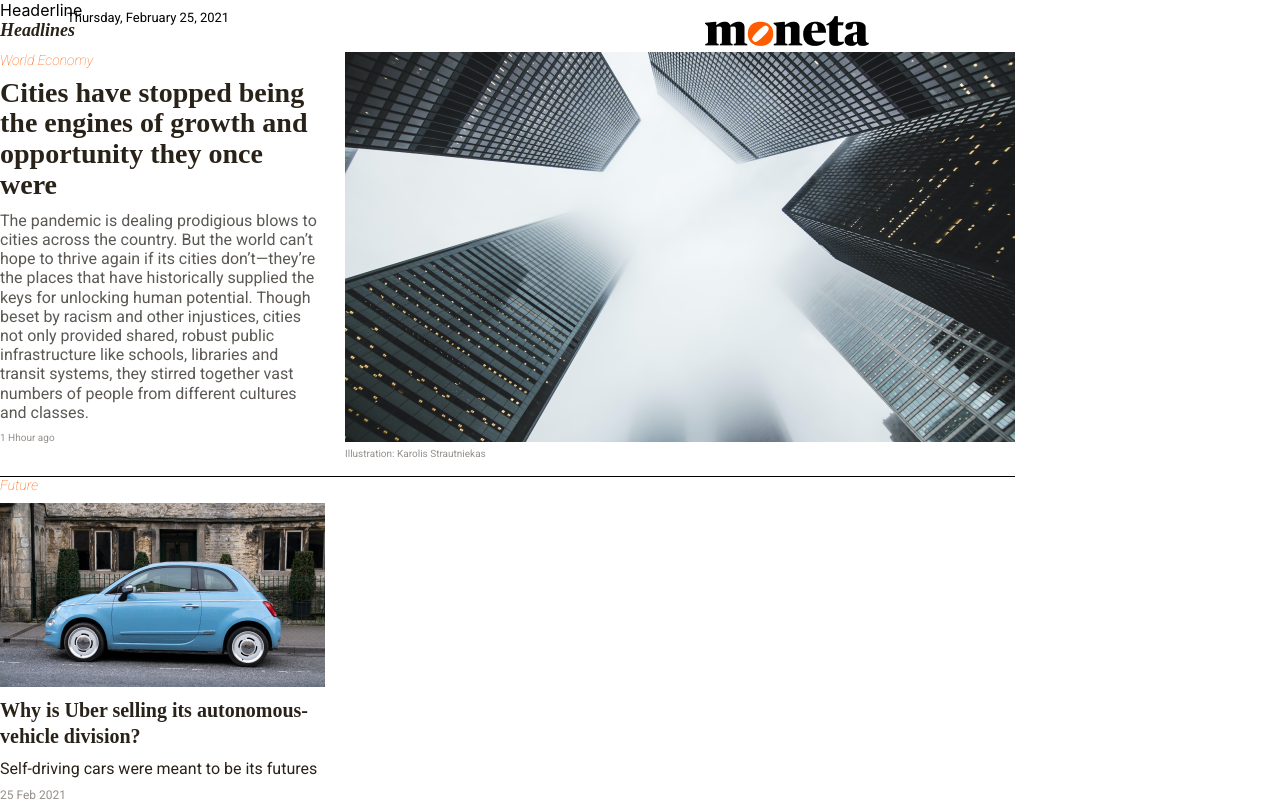
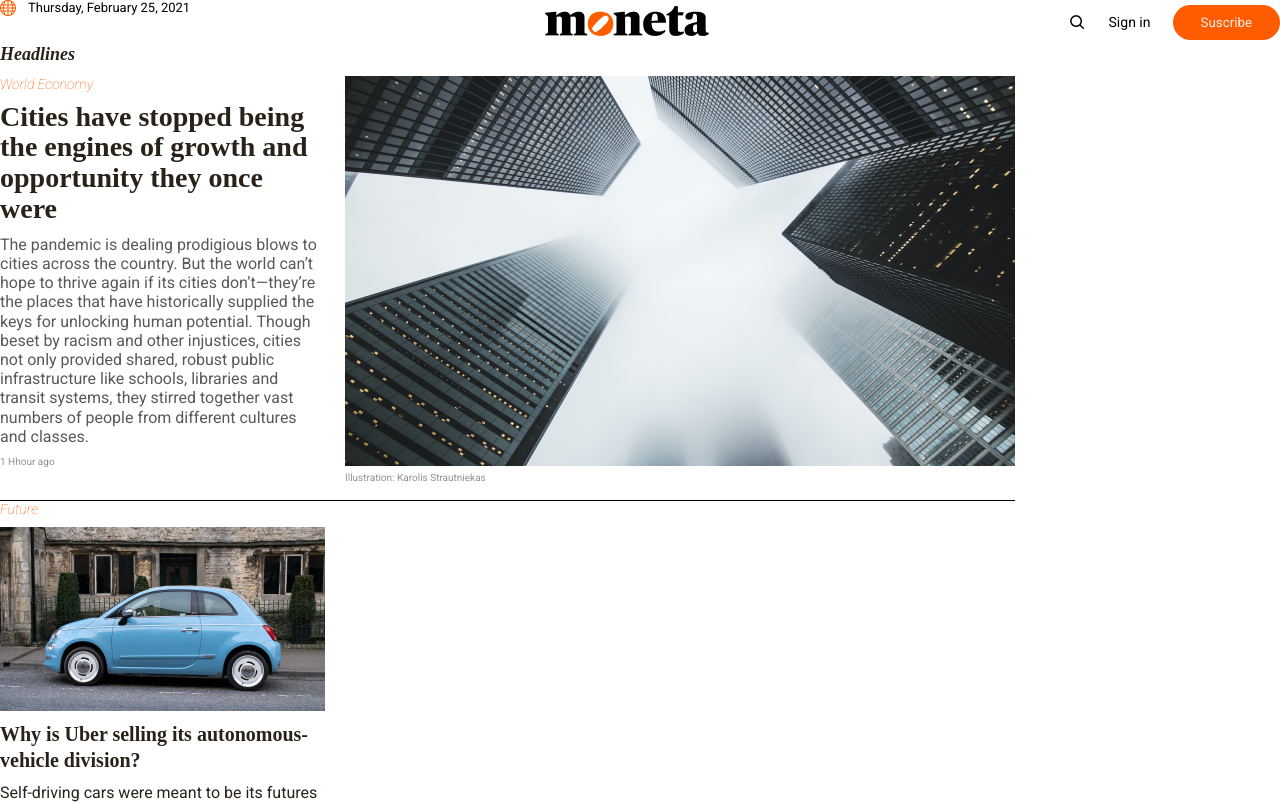
Before and after one commit to Parka/first-project, a React (Create React App) app: page / in a window 1280 px wide. Shown: the top 804 px of the page. Built offline with nearby package versions, Linux system fonts and the light colour scheme.

Commit message:
nuevos cambios en el Header - lupa-

```diff
--- a/src/components/Header/index.js
+++ b/src/components/Header/index.js
@@ -1,19 +1,25 @@
 import styles from "./styles.module.css";
+import pelota from "./pelota.png";
+import search from "./Search.png";
 const Header = (props) => {
     return (
-        // hacer otro div para image , y date
-// necesito hacer otro div que englobe , search,login y button
+        // hacer otro div para image , y date ---> flex
+        // necesito hacer otro div que englobe , search,login y button --->
         <div className={styles.main} >
 
             <div className={styles.date}>
-            <div className={styles.image}></div>
-            <span>Thursday, February 25, 2021</span>
+
+                <img className={styles.icon} src={pelota} alt="icono"/>
+                <span>Thursday, February 25, 2021</span>
 
             </div>
-            <div className={styles.search}></div>
-            <div className={styles.login}></div>
-            <div className={styles.button}> </div>
-            Headerline
+            <div className={styles.image}></div>
+            <div className={styles.right}>
+                <img className={styles.search} src={search} alt="search icon"/>
+                <div className={styles.login}>Sign in</div>
+                <button className={styles.button}>Suscribe </button>
+            </div>
+
 
         </div>
     )
--- a/src/components/Header/styles.module.css
+++ b/src/components/Header/styles.module.css
@@ -1,31 +1,74 @@
+.main{
+    display: flex;
+    width:100%;
+    justify-content: space-between;
+
+}
+
 .image{
     background-image: url("logodiario.png") ;
     /* Frame 949 */
 
 
-position: absolute;
+
 width: 165px;
 height: 44px;
-left: 638px;
-top: 0px;
+
 
 }
 .date{
  /* Thursday, February 25, 2021 */
 
 
-position: absolute;
-width: 174px;
-height: 14px;
-left: 67px;
-top: 10px;
+
 
 font-family: 'Roboto';
 font-style: normal;
 font-weight: 400;
 font-size: 13px;
 line-height: 15px;
+display: flex;
+gap: 12px;
 
 color: #000000;
 
 }
+.right{
+    display: flex;
+    gap: 21px;
+    align-items: center;
+}
+.search{
+    /* Icons/Search */
+width: 22px;
+height: 22px;
+}
+/* Sign in */
+
+.login{width: 43px;
+    height: 16px;
+    font-family: 'Roboto';
+    font-style: normal;
+    font-weight: 500;
+    font-size: 14px;
+    line-height: 16px;
+
+    color: #000000;
+}
+.button{
+    padding: 10px 28px;
+gap: 10px;
+
+
+/* Narancs */
+
+background: #FF5C00;
+border-radius: 30px;
+border: none;
+color: #F1EFEA;
+font-family: "roboto";
+}
+.icon{
+    width: 16px;
+height: 16px;
+}
```
Also changed, not shown: src/components/Header/Search.png (added), src/components/Header/pelota.png (added).
